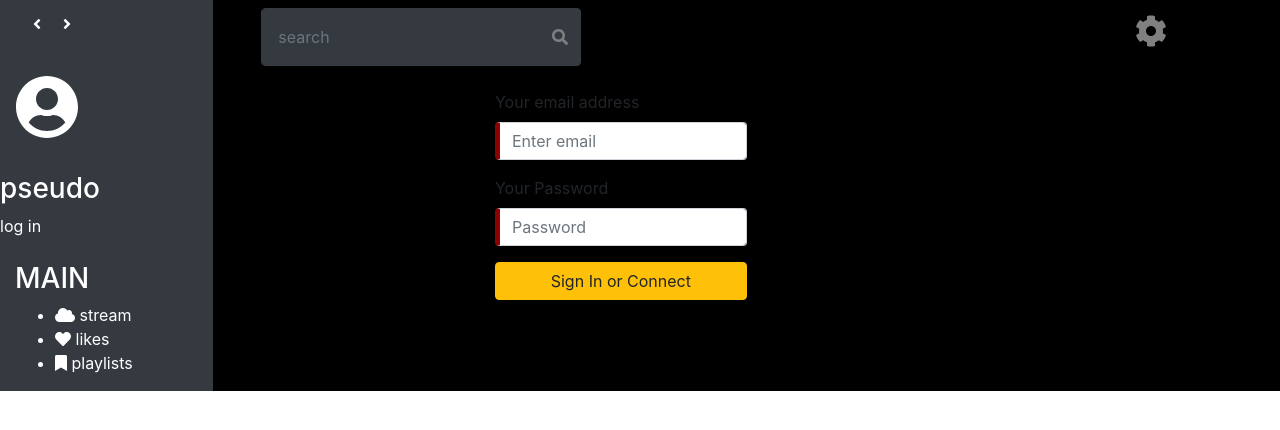
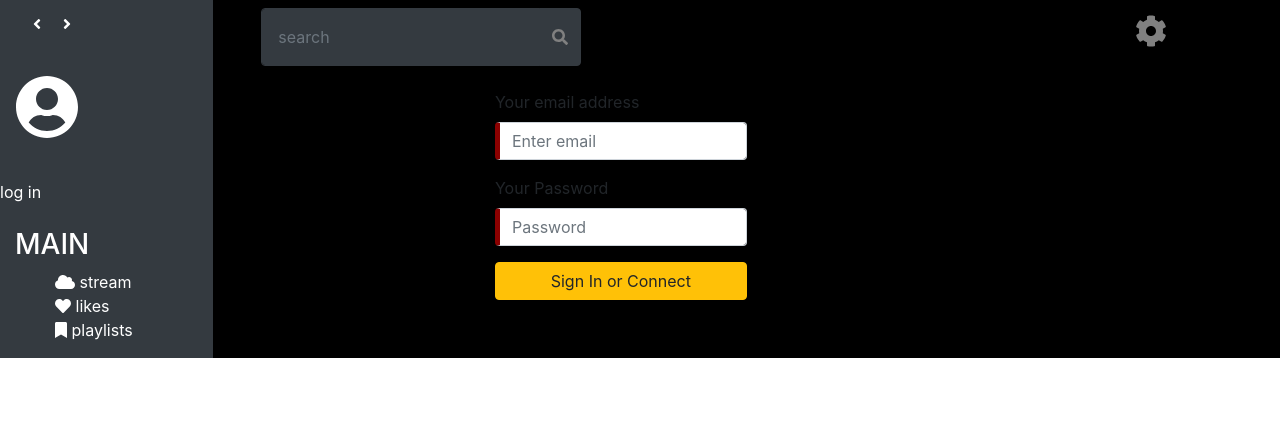
Before and after one commit to orchid-web/soundnode, an Angular app: page /signIn in a window 1280 px wide. Shown: the top 430 px of the page. Built offline with nearby package versions, Linux system fonts and the light colour scheme.

Commit message:
correction connexion

```diff
--- a/src/app/data.service.ts
+++ b/src/app/data.service.ts
@@ -9,8 +9,7 @@ export class DataService {
   baseUrl = "http://localhost:8083/";
   observableLog : Subject<Boolean> = new Subject<Boolean>();
 
-  constructor(private http: HttpClient) {
-  }
+  constructor(private http: HttpClient) { }
 
   getApi = (lien, data) => {
     return this.http.get(this.baseUrl + lien, data);
--- a/src/app/menu/menu.component.css
+++ b/src/app/menu/menu.component.css
@@ -1,3 +1,7 @@
 .iconUser {
     font-size : 4rem;
 }
+
+li {
+    list-style: none;
+}
--- a/src/app/menu/menu.component.html
+++ b/src/app/menu/menu.component.html
@@ -15,7 +15,7 @@
         </div>
         <div class="col-7">
             <div class="row pt-3">
-                <h3>pseudo</h3>
+                <h3>{{ email }}</h3>
             </div>
             <div class="row">
                 <span *ngIf="!linkLog" (click)="logIn()">log in</span>
--- a/src/app/sign-in/sign-in.component.ts
+++ b/src/app/sign-in/sign-in.component.ts
@@ -23,7 +23,8 @@ export class SignInComponent implements OnInit {
     //Avec la deuxieme methode
     this.data.postApi('signIn', { email: this.signIn.value.email, password: this.signIn.value.password }).subscribe((res: any) => {
       if (res.allowd) {
-        localStorage.setItem("tokken", res.tokken);
+        localStorage.setItem("email", res.email);
+        localStorage.setItem("token", res.token);
         this.router.navigate(['/stream']);
         this.data.observableLog.next(false);
       } else {
```
